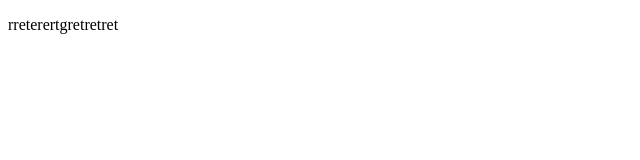
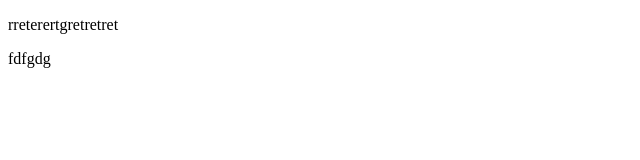
Before and after one commit to crazy0000developer00121/EDU, a plain HTML site: page new.html in a window 1280 px wide. Shown: the full height of the page, 0-640 px from the left. Drawn offline with Linux system fonts and the light colour scheme.

Commit message:
add new code

```diff
--- a/new.html
+++ b/new.html
@@ -7,5 +7,6 @@
 </head>
 <body>
     <p> rreterertgretretret</p>
+    <div class="esim"> fdfgdg </div>
 </body>
 </html>
```
